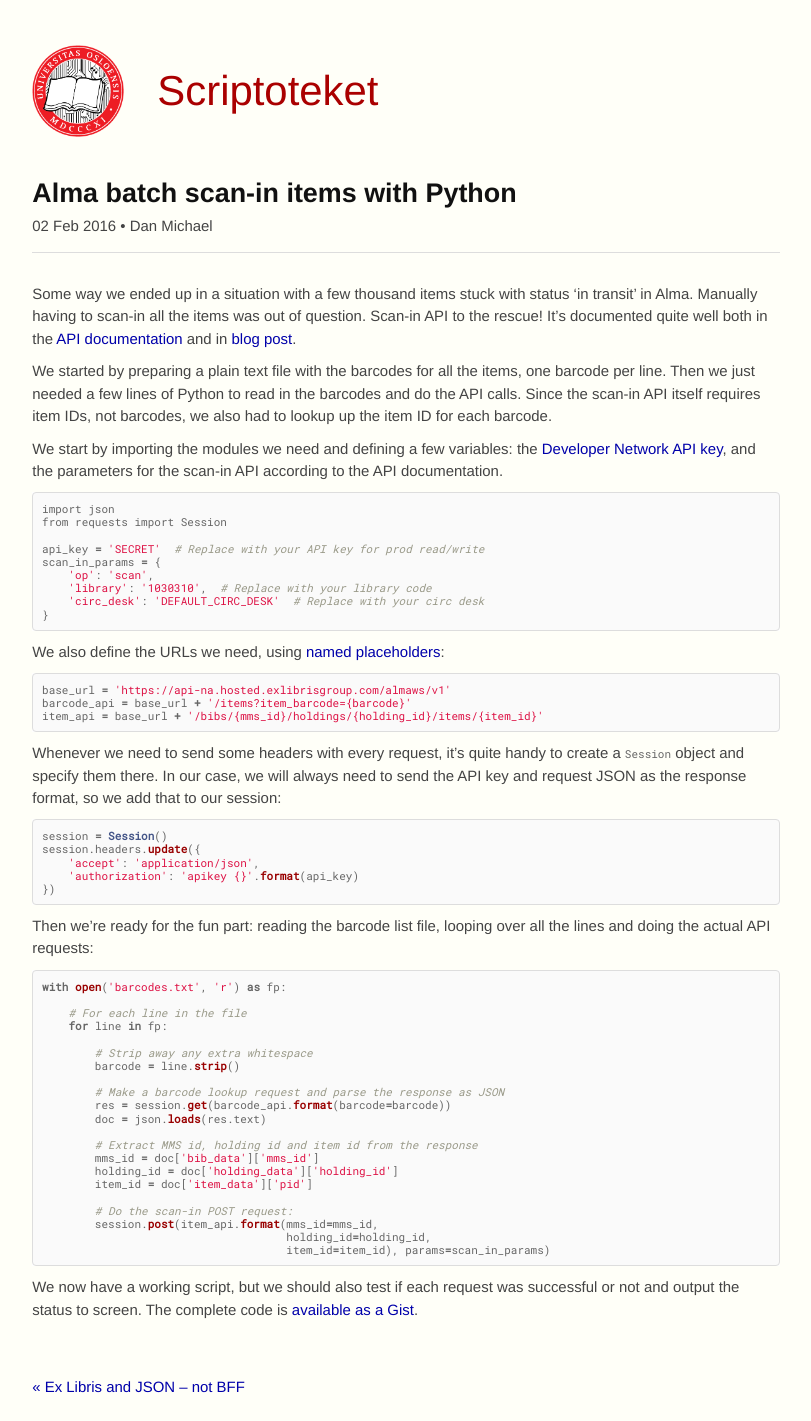
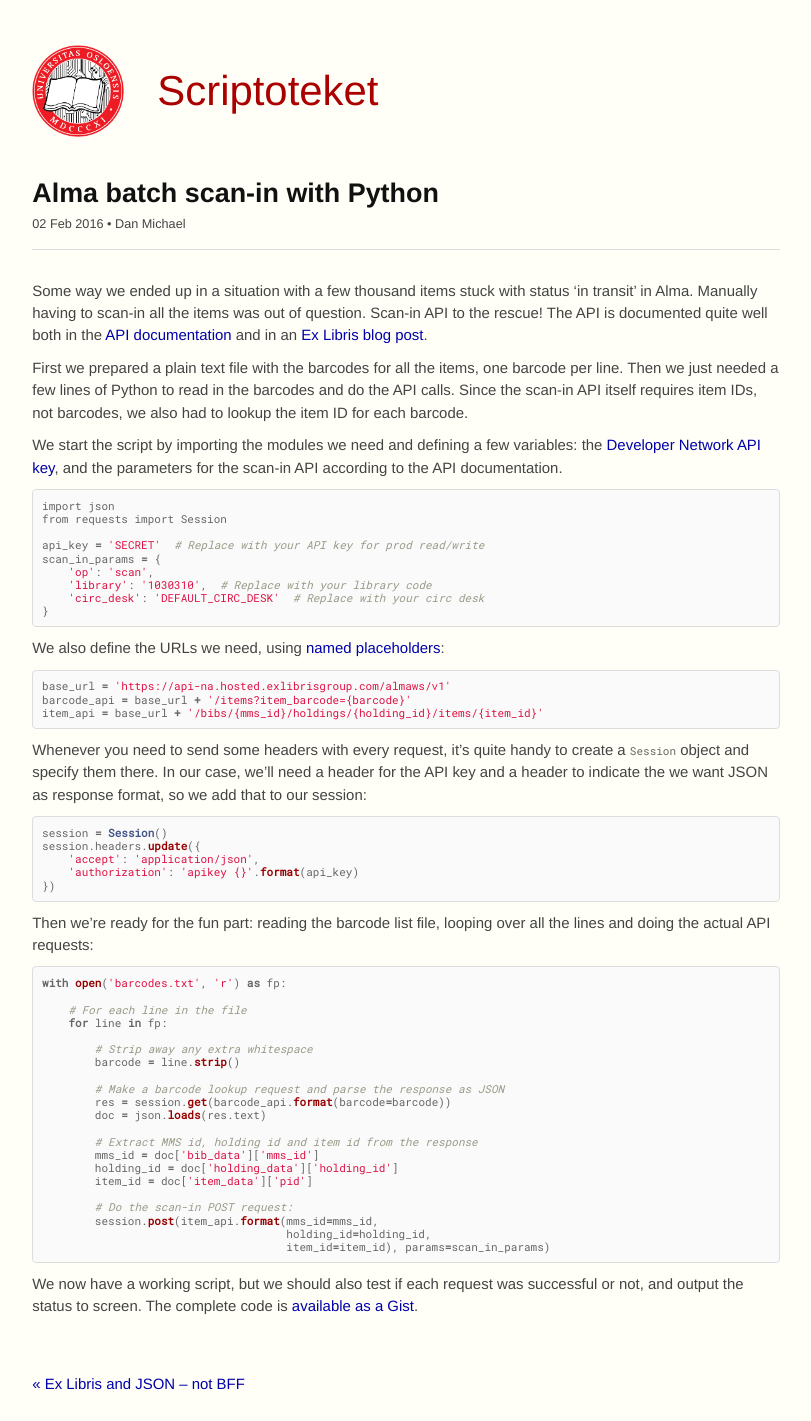
Before and after one commit to scriptotek/scriptotek.github.io, a Jekyll site: the page built from _posts/2016-02-02-alma-scan-in-api.md, in a window 1280 px wide. Shown: the whole page, without its empty margins (234-1045 px from the left). Built offline with Jekyll 4.4.1, drawn with Linux system fonts in a browser that asks for light colours; comment, search, counter and statistics services are not loaded.

Commit message:
Proofreading, decreasing byline size

````diff
--- a/_posts/2016-02-02-alma-scan-in-api.md
+++ b/_posts/2016-02-02-alma-scan-in-api.md
@@ -1,17 +1,17 @@
 ---
 layout: post
-title:  "Alma batch scan-in items with Python"
+title:  "Alma batch scan-in with Python"
 author: dmheggo
 date:   2016-02-02 17:02:00
-categories: primo alma api
+categories: alma api
 comments: True
 ---
 
-Some way we ended up in a situation with a few thousand items stuck with status ‘in transit’ in Alma. Manually having to scan-in all the items was out of question. Scan-in API to the rescue! It's documented quite well both in the [API documentation](https://developers.exlibrisgroup.com/alma/apis/bibs/POST/gwPcGly021om4RTvtjbPleCklCGxeYAfEqJOcQOaLEvNcHQT0/ozqu3DGTurs/Xx+GZLELMQamEGJL0f6Mjkdw==/af2fb69d-64f4-42bc-bb05-d8a0ae56936e) and in [blog post](https://developers.exlibrisgroup.com/blog/Scan-in-and-Next-Step-APIs).
+Some way we ended up in a situation with a few thousand items stuck with status ‘in transit’ in Alma. Manually having to scan-in all the items was out of question. Scan-in API to the rescue! The API is documented quite well both in the [API documentation](https://developers.exlibrisgroup.com/alma/apis/bibs/POST/gwPcGly021om4RTvtjbPleCklCGxeYAfEqJOcQOaLEvNcHQT0/ozqu3DGTurs/Xx+GZLELMQamEGJL0f6Mjkdw==/af2fb69d-64f4-42bc-bb05-d8a0ae56936e) and in an [Ex Libris blog post](https://developers.exlibrisgroup.com/blog/Scan-in-and-Next-Step-APIs).
 
-We started by preparing a plain text file with the barcodes for all the items, one barcode per line. Then we just needed a few lines of Python to read in the barcodes and do the API calls. Since the scan-in API itself requires item IDs, not barcodes, we also had to lookup up the item ID for each barcode.
+First we prepared a plain text file with the barcodes for all the items, one barcode per line. Then we just needed a few lines of Python to read in the barcodes and do the API calls. Since the scan-in API itself requires item IDs, not barcodes, we also had to lookup the item ID for each barcode.
 
-We start by importing the modules we need and defining a few variables: the [Developer Network API key](https://developers.exlibrisgroup.com/alma/apis), and the parameters for the scan-in API according to the API documentation.
+We start the script by importing the modules we need and defining a few variables: the [Developer Network API key](https://developers.exlibrisgroup.com/alma/apis), and the parameters for the scan-in API according to the API documentation.
 
 ```python
 import json
@@ -33,10 +33,10 @@
 item_api = base_url + '/bibs/{mms_id}/holdings/{holding_id}/items/{item_id}'
 ```
 
-Whenever we need to send some headers with every request, it's quite handy
-to create a `Session` object and specify them there. In our case, we will
-always need to send the API key and request JSON as the response format,
-so we add that to our session:
+Whenever you need to send some headers with every request, it's quite handy
+to create a `Session` object and specify them there. In our case, we'll need
+a header for the API key and a header to indicate the we want JSON as
+response format, so we add that to our session:
 
 ```python
 session = Session()
@@ -74,4 +74,5 @@
 ```
 
 We now have a working script, but we should also test if each request was successful
-or not and output the status to screen. The complete code is [available as a Gist](https://gist.github.com/danmichaelo/fea2a222efd00fc47531).
+or not, and output the status to screen.
+The complete code is [available as a Gist](https://gist.github.com/danmichaelo/fea2a222efd00fc47531).
--- a/css/main.css
+++ b/css/main.css
@@ -25,6 +25,9 @@
 }
 h2, h3 {
   margin-top: 1.2em;
+}
+.byline {
+  font-size:.85em;
 }
 
 .site .header {
````
